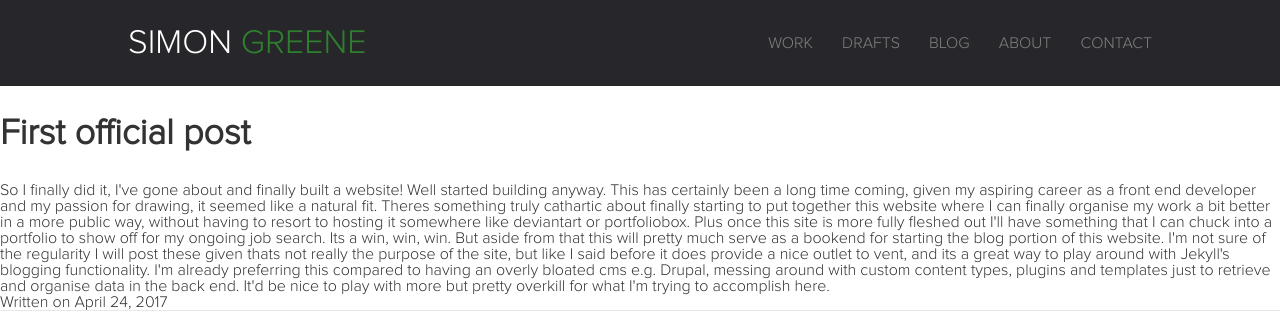
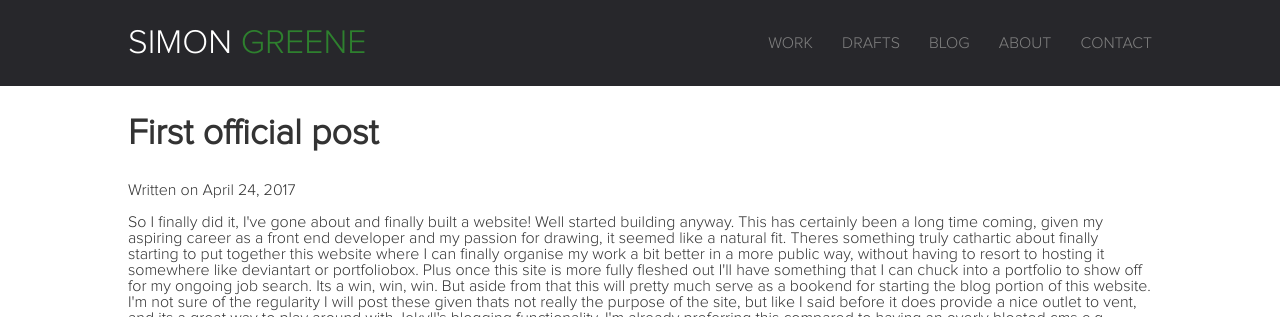
Before and after one commit to simonrg/web-portfolio, a Jekyll site: the page built from _posts/2017-04-24-first-official-post.html, in a window 1280 px wide and 1163 px high, cut to the strip 0-317 px from the top of the window. Built offline with Jekyll 4.4.1, drawn with Linux system fonts in a browser that asks for light colours; nearby versions of some CDN libraries.

Commit message:
Full post markup and style

```diff
--- a/_layouts/post.html
+++ b/_layouts/post.html
@@ -2,14 +2,18 @@
 layout: default
 ---
 
-<article class="post">
-  <h2>{{ page.title }}</h2>
+<main class="page-content" aria-label="Content">
+  <div class="page-content__block">
 
-  <div class="entry">
-    {{ content }}
+    <div class="wrapper">
+			<article class="post">
+		  	<h2>{{ page.title }}</h2>
+
+		  	<div class="date">Written on {{ page.date | date: "%B %e, %Y" }}</div>
+
+				<div class="entry">{{ content }}</div>
+			</article>
+    </div>
+
   </div>
-
-  <div class="date">
-    Written on {{ page.date | date: "%B %e, %Y" }}
-  </div>
-</article>
+</main>
--- /dev/null
+++ b/_sass/post.scss
@@ -0,0 +1,7 @@
+.date {
+	margin: 16px 0;
+}
+
+h2 {
+	margin-top: 0;
+}
--- a/assets/main.scss
+++ b/assets/main.scss
@@ -6,4 +6,5 @@
 @import "header";
 @import "hero";
 @import "blog";
+@import "post";
 @import "footer";
```
